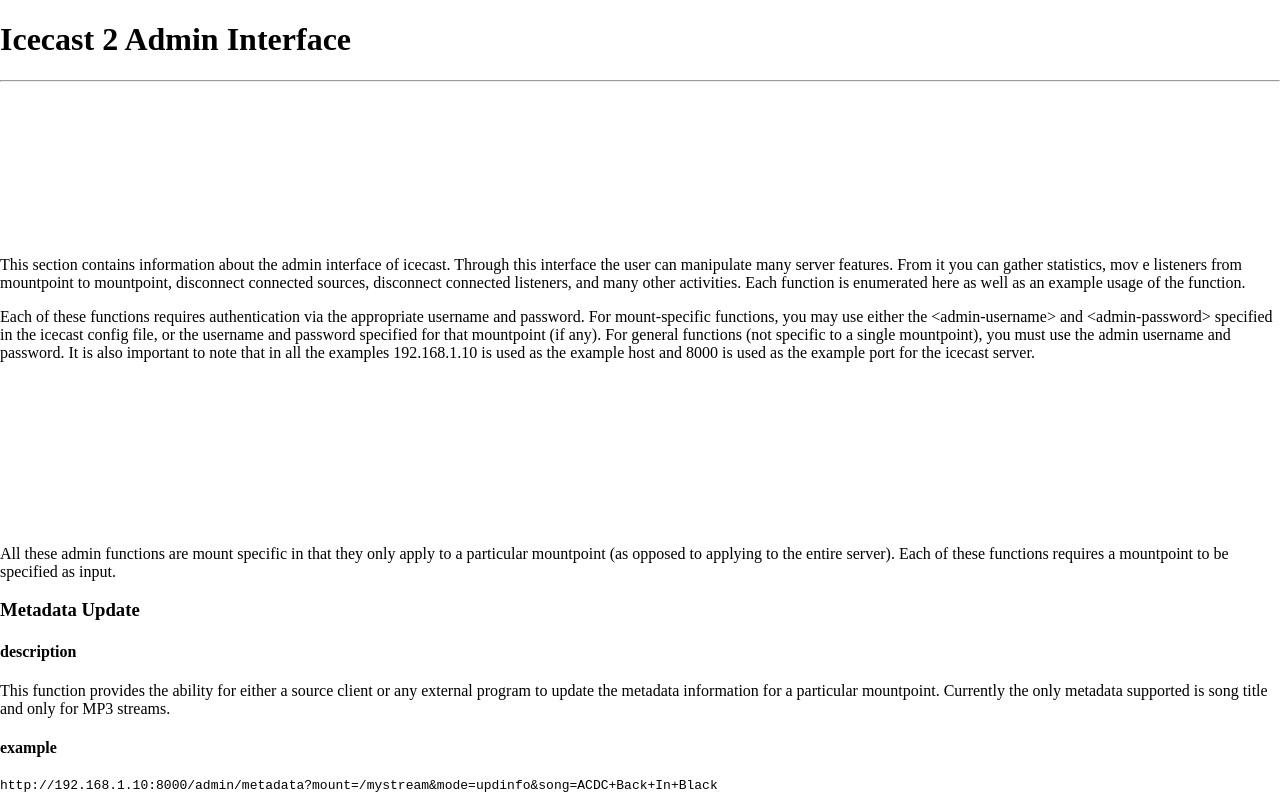
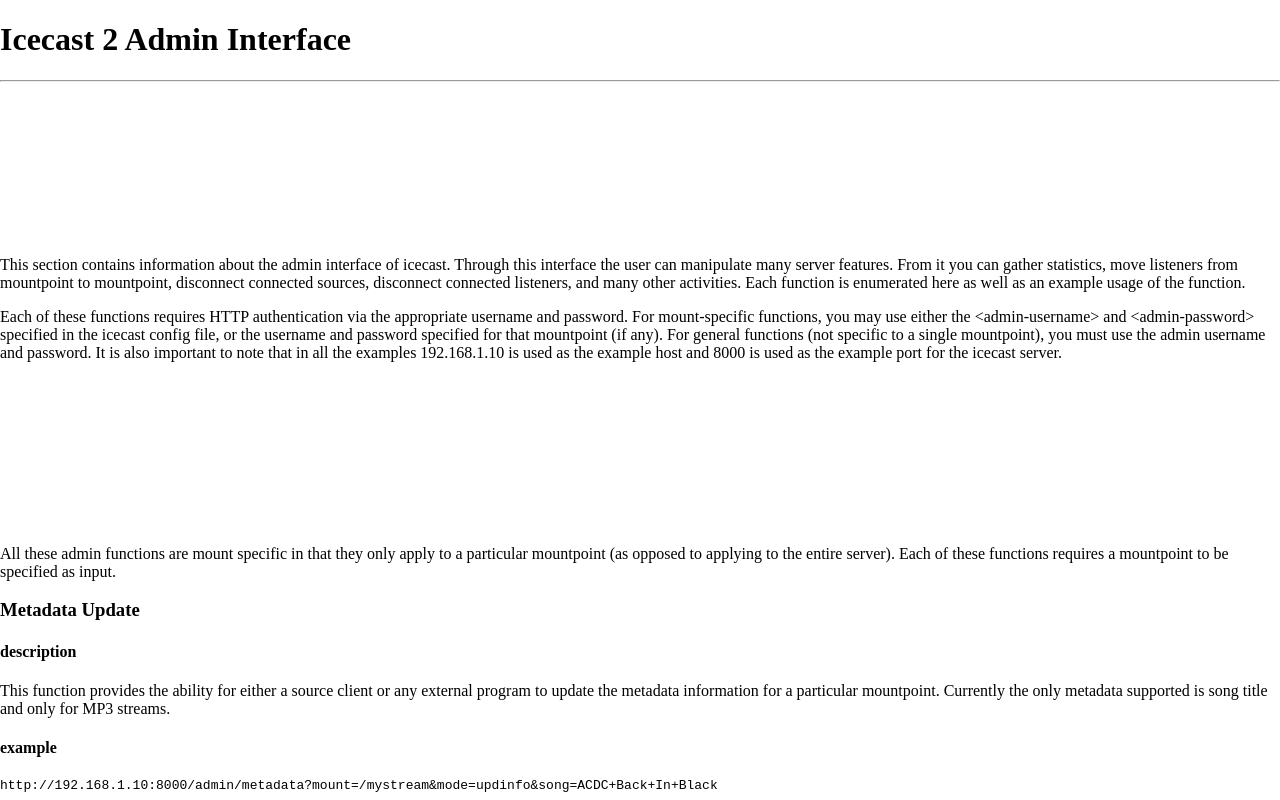
Before and after one commit to xiph/Icecast-Server, a plain HTML site: page doc/icecast2_admin.html in a window 1280 px wide. Shown: the top 800 px of the page. Drawn offline with Linux system fonts and the light colour scheme; files that its build step writes are made by us from their sources.

Commit message:
Fix up a formatting problem, make it clear that this sentence is talking about HTTP authentication.
svn path=/icecast/trunk/icecast/; revision=7912

```diff
--- a/doc/icecast2_admin.html
+++ b/doc/icecast2_admin.html
@@ -13,8 +13,8 @@
 <br />
 <br />
 <h2>Overview</h2>
-<p>This section contains information about the admin interface of icecast.  Through this interface the user can manipulate many server features.  From it you can gather statistics, mov	e listeners from mountpoint to mountpoint, disconnect connected sources, disconnect connected listeners, and many other activities.  Each function is enumerated here as well as an example usage of the function.</p>
-<p>Each of these functions requires authentication via the appropriate username and password. For mount-specific functions, you may use either the &lt;admin-username&gt; and &lt;admin-password&gt; specified in the icecast config file, or the username and password specified for that mountpoint (if any). For general functions (not specific to a single mountpoint), you must use the admin username and password. It is also important to note that in all the examples 192.168.1.10 is used as the example host and 8000 is used as the example port for the icecast server.</p>
+<p>This section contains information about the admin interface of icecast.  Through this interface the user can manipulate many server features.  From it you can gather statistics, move listeners from mountpoint to mountpoint, disconnect connected sources, disconnect connected listeners, and many other activities.  Each function is enumerated here as well as an example usage of the function.</p>
+<p>Each of these functions requires HTTP authentication via the appropriate username and password. For mount-specific functions, you may use either the &lt;admin-username&gt; and &lt;admin-password&gt; specified in the icecast config file, or the username and password specified for that mountpoint (if any). For general functions (not specific to a single mountpoint), you must use the admin username and password. It is also important to note that in all the examples 192.168.1.10 is used as the example host and 8000 is used as the example port for the icecast server.</p>
 <br />
 <br />
 <br />
```
